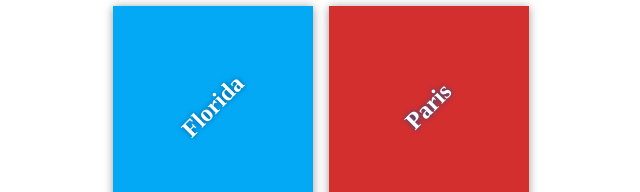
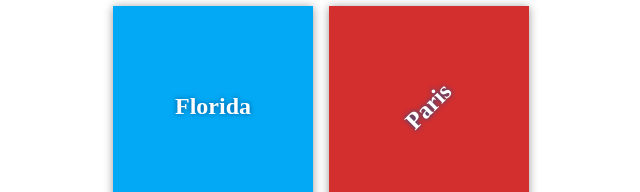
Before and after one commit to khalidMohy/my-travel-plans, a plain HTML site: page index.html in a window 1280 px wide. In both pictures the pointer is over the element "Florida". Shown: the part 294-486 px from the top of the page, without its empty margins (319-959 px from the left). Drawn offline with Linux system fonts and the light colour scheme.

Commit message:
add animation to destination headings

```diff
--- a/css/app.css
+++ b/css/app.css
@@ -40,9 +40,13 @@ body {
     text-align: center;
 }
 
+.destination:hover h2 {
+    transform: rotate(0deg);
+}
 h2 {
     margin: 0;
     transform: rotate(-45deg);
+    transition: transform 0.5s;
     text-shadow: 0 0 5px #01579b;
 }
 
```
